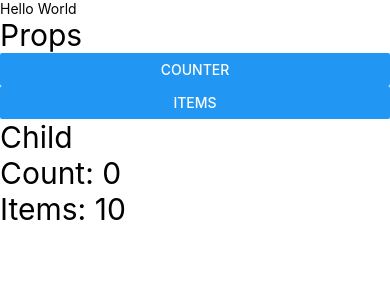
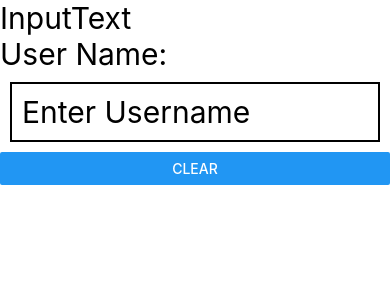
Before and after one commit to qaimraza21/react-native, a React Native app: screen / in a window 390 px wide. Shown: the top 300 px of the page. Built offline with nearby package versions, Linux system fonts and the light colour scheme.

Commit message:
Refactor App component to comment out unused imports and add InputText component

```diff
--- a/App.jsx
+++ b/App.jsx
@@ -2,15 +2,17 @@
 import React from "react";
 //import OnPress from "./src/components/OnPress";
 //import UseStateHook from "./src/components/UseStateHook";
-import Props from "./src/components/Props"
+// import Props from "./src/components/Props"
+import InpuText from "./src/components/InputText";
 
 const App = () => {
   return (
     <View>
-      <Text>Hello World</Text>
+      {/* <Text>Hello World</Text> */}
       {/* <OnPress /> */}
       {/*<UseStateHook /> */}
-      <Props />
+      {/* <Props /> */}
+      <InpuText />
     </View>
   );
 }
--- /dev/null
+++ b/src/components/InputText.jsx
@@ -0,0 +1,27 @@
+import { View, Text, Button, TextInput } from 'react-native'
+import React, { useState } from 'react'
+
+const InputText = () => {
+    const [userName, setUserName] = useState('');
+  return (
+    <View>
+      <Text style={{ fontSize: 30 }}>InputText</Text>
+      <Text style={{ fontSize: 30 }}>User Name: {userName}</Text>
+
+      <TextInput
+        style={{fontSize: 30, borderWidth:2, margin:10, padding:10}}
+        value={userName}
+        placeholder='Enter Username'
+        onChangeText={(text) => setUserName(text)}
+      />
+
+      <Button
+        title='Clear'
+        onPress={() => setUserName('')}
+      />
+
+    </View>
+  )
+}
+
+export default InputText
```
